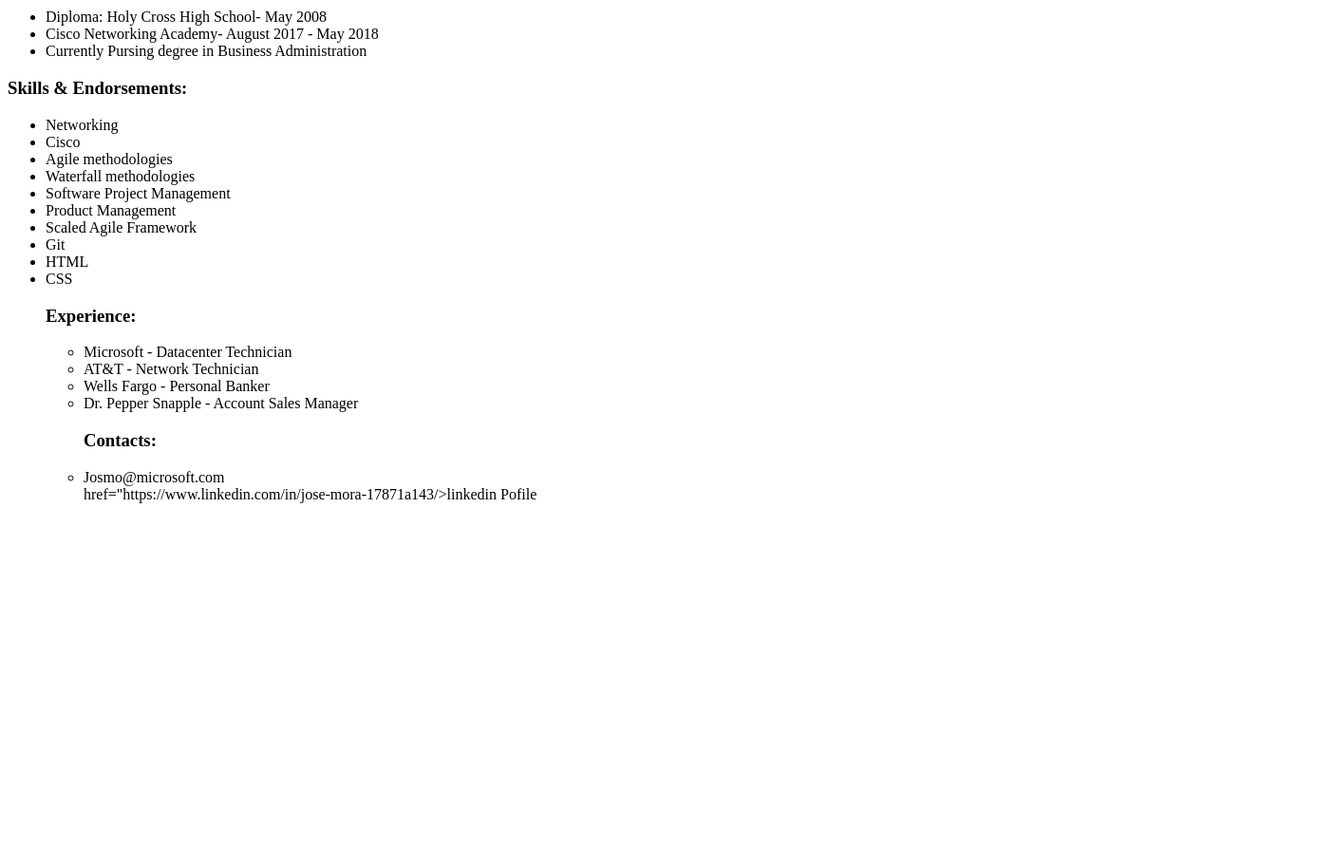
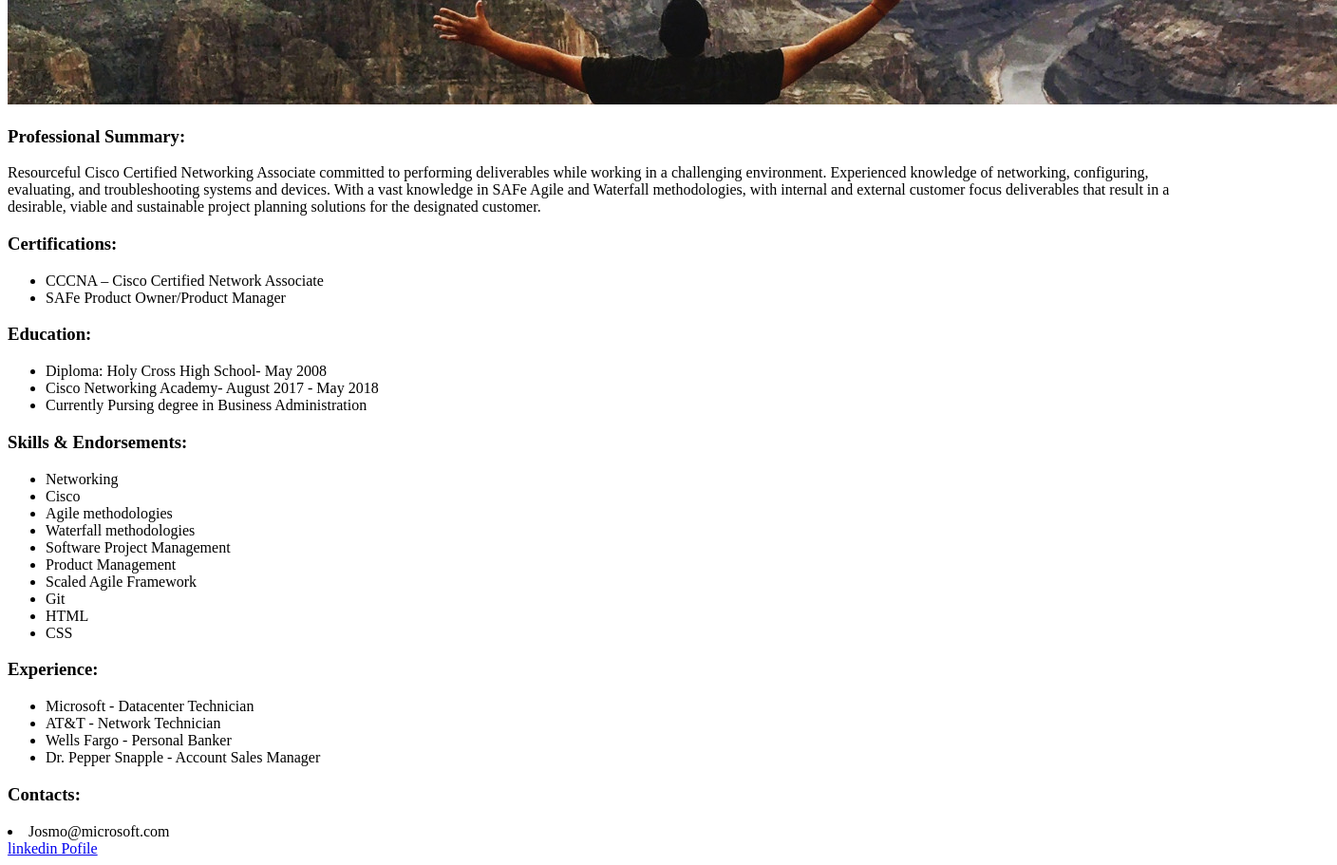
Before and after one commit to JoseMora09/JoseMora09, a plain HTML site: page index.html in a window 1280 px wide. Shown: the part 320-1231 px from the top of the page at 95% size, 1408 px wide, since content can reach past the window. Before the commit the page ends 866 px from the top, so only its background shows below. Drawn offline with Linux system fonts and the light colour scheme.

Commit message:
Final rough draft B4 CSS

```diff
--- a/index.html
+++ b/index.html
@@ -6,27 +6,40 @@
 <head>
 <meta charset="UTF-8">
     <title>Jose Mora's Resume</title>
+    <link rel="styles" href="styles.css">
 </head>
 <body>
 <h1 class="headcenter">Jose Mora</h1>
 
+<img src="grand canyon.jpg" alt="Gran Canyon">
+
+<div>
 <h3>Professional Summary:</h3>
     <p>Resourceful Cisco Certified Networking Associate committed to performing deliverables while working
         in a challenging environment. Experienced knowledge of networking, configuring, evaluating, and
         troubleshooting systems and devices. With a vast knowledge in SAFe Agile and Waterfall methodologies,
         with internal and external customer focus deliverables that result in a desirable, viable and sustainable
         project planning solutions for the designated customer.</p>
+</div>
+
+<div>
 <h3>Certifications:</h3>
     <ul>
     <li>CCCNA – Cisco Certified Network Associate</li>
     <li>SAFe Product Owner/Product Manager</li>
     </ul>
+</div>
+
+<div>
 <h3>Education:</h3>
     <ul>
     <li>Diploma: Holy Cross High School- May 2008</li>
     <li>Cisco Networking Academy- August 2017 - May 2018</li>
     <li>Currently Pursing degree in Business Administration</li>
     </ul>
+</div>
+
+<div>
 <h3>Skills & Endorsements:</h3>
     <ul>
     <li>Networking</li>
@@ -39,6 +52,9 @@
     <li>Git</li>
     <li>HTML</li>
     <li>CSS</li>
+</div>
+
+<div>
 <h3>Experience:</h3>
     <ul>
     <li>Microsoft - Datacenter Technician
@@ -46,11 +62,14 @@
     <li>Wells Fargo - Personal Banker</li>
     <li>Dr. Pepper Snapple - Account Sales Manager</li>
     </li>
+</div>
+
+<div>
 <h3>Contacts:</h3>
     <li>Josmo@microsoft.com</li>
-<a>href="https://www.linkedin.com/in/jose-mora-17871a143/>linkedin Pofile</a>
-</ul>
-</ul>
+    <a href="https://www.linkedin.com/in/jose-mora-17871a143/">linkedin Pofile</a>
+</div>
+
 </body>
 
 
```
Also changed, not shown: grand canyon.jpg (added), styles.css (added). Lines whose indentation alone changed are shown as unchanged.
